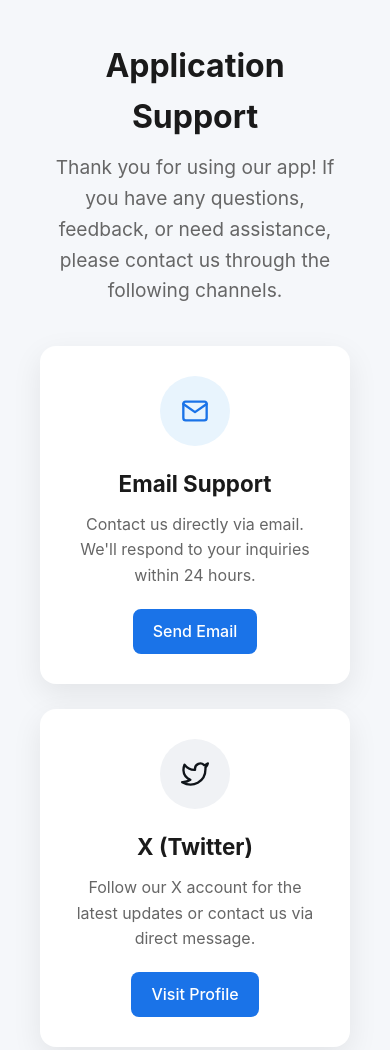
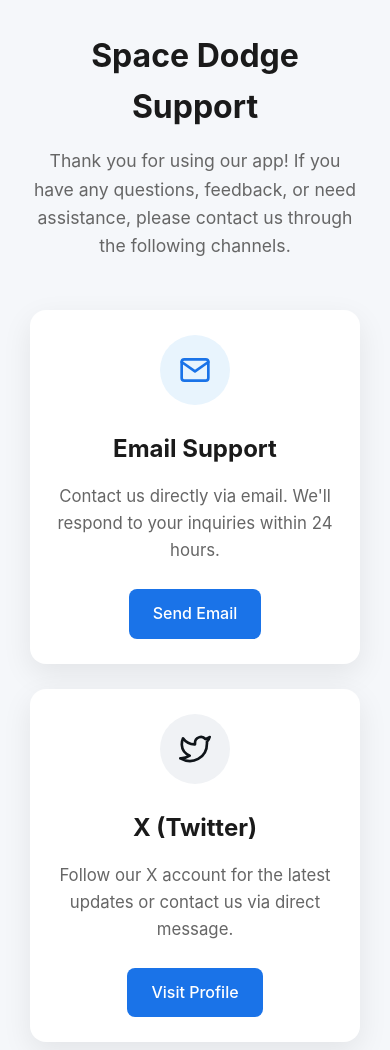
Before and after one commit to mrcloudxiao/app-resources, a plain HTML site: page app-support.html in a window 390 px wide. Shown: the top 1050 px of the page. Drawn offline with Linux system fonts and the light colour scheme.

Commit message:
Update app-support.html

```diff
--- a/app-support.html
+++ b/app-support.html
@@ -3,7 +3,7 @@
 <head>
     <meta charset="UTF-8">
     <meta name="viewport" content="width=device-width, initial-scale=1.0">
-    <title>Application Support</title>
+    <title>Space Dodge - Support</title>
     <style>
         * {
             margin: 0;
@@ -25,46 +25,47 @@
         }
 
         .container {
-            max-width: 800px;
+            max-width: 1200px;
             width: 100%;
             padding: 20px;
         }
 
         header {
             text-align: center;
-            margin-bottom: 40px;
+            margin-bottom: 50px;
         }
 
         h1 {
             font-size: 2.5rem;
-            margin-bottom: 10px;
+            margin-bottom: 15px;
             color: #1a1a1a;
         }
 
         .subtitle {
             font-size: 1.2rem;
             color: #666;
-            max-width: 600px;
+            max-width: 700px;
             margin: 0 auto;
         }
 
         .cards-grid {
             display: grid;
-            grid-template-columns: repeat(auto-fit, minmax(250px, 1fr));
-            gap: 25px;
-            margin-top: 30px;
+            grid-template-columns: repeat(3, 1fr);
+            gap: 30px;
+            margin-top: 40px;
         }
 
         .card {
             background: white;
             border-radius: 16px;
             box-shadow: 0 10px 30px rgba(0, 0, 0, 0.08);
-            padding: 30px;
+            padding: 35px 25px;
             text-align: center;
             transition: transform 0.3s ease, box-shadow 0.3s ease;
             display: flex;
             flex-direction: column;
             align-items: center;
+            height: 100%;
         }
 
         .card:hover {
@@ -73,14 +74,14 @@
         }
 
         .card-icon {
-            width: 70px;
-            height: 70px;
+            width: 80px;
+            height: 80px;
             border-radius: 50%;
             display: flex;
             align-items: center;
             justify-content: center;
-            margin-bottom: 20px;
-            font-size: 28px;
+            margin-bottom: 25px;
+            font-size: 32px;
         }
 
         .email .card-icon {
@@ -99,26 +100,28 @@
         }
 
         .card h3 {
-            font-size: 1.4rem;
-            margin-bottom: 10px;
+            font-size: 1.5rem;
+            margin-bottom: 15px;
             color: #1a1a1a;
         }
 
         .card p {
             color: #666;
-            margin-bottom: 20px;
+            margin-bottom: 25px;
             flex-grow: 1;
+            font-size: 1.05rem;
         }
 
         .card a {
             display: inline-block;
-            padding: 10px 20px;
+            padding: 12px 24px;
             background-color: #1a73e8;
             color: white;
             text-decoration: none;
             border-radius: 8px;
             font-weight: 500;
             transition: background-color 0.3s;
+            font-size: 1rem;
         }
 
         .card a:hover {
@@ -134,19 +137,64 @@
         }
 
         footer {
-            margin-top: 50px;
+            margin-top: 60px;
             text-align: center;
             color: #888;
             font-size: 0.9rem;
         }
 
+        /* Medium screens (tablets) */
+        @media (max-width: 1024px) {
+            .cards-grid {
+                gap: 20px;
+            }
+
+            .card {
+                padding: 30px 20px;
+            }
+        }
+
+        /* Small screens (large phones) */
         @media (max-width: 768px) {
             .cards-grid {
                 grid-template-columns: 1fr;
+                gap: 25px;
+                max-width: 500px;
+                margin-left: auto;
+                margin-right: auto;
+            }
+
+            h1 {
+                font-size: 2.2rem;
+            }
+
+            .card {
+                padding: 30px 25px;
+            }
+        }
+
+        /* Extra small screens (phones) */
+        @media (max-width: 480px) {
+            .container {
+                padding: 10px;
             }
 
             h1 {
                 font-size: 2rem;
+            }
+
+            .subtitle {
+                font-size: 1.1rem;
+            }
+
+            .card {
+                padding: 25px 20px;
+            }
+
+            .card-icon {
+                width: 70px;
+                height: 70px;
+                font-size: 28px;
             }
         }
     </style>
@@ -154,14 +202,14 @@
 <body>
     <div class="container">
         <header>
-            <h1>Application Support</h1>
+            <h1>Space Dodge Support</h1>
             <p class="subtitle">Thank you for using our app! If you have any questions, feedback, or need assistance, please contact us through the following channels.</p>
         </header>
 
         <div class="cards-grid">
             <div class="card email">
                 <div class="card-icon">
-                    <svg xmlns="http://www.w3.org/2000/svg" width="28" height="28" viewBox="0 0 24 24" fill="none" stroke="currentColor" stroke-width="2" stroke-linecap="round" stroke-linejoin="round">
+                    <svg xmlns="http://www.w3.org/2000/svg" width="32" height="32" viewBox="0 0 24 24" fill="none" stroke="currentColor" stroke-width="2" stroke-linecap="round" stroke-linejoin="round">
                         <path d="M4 4h16c1.1 0 2 .9 2 2v12c0 1.1-.9 2-2 2H4c-1.1 0-2-.9-2-2V6c0-1.1.9-2 2-2z"></path>
                         <polyline points="22,6 12,13 2,6"></polyline>
                     </svg>
@@ -173,7 +221,7 @@
 
             <div class="card x-social">
                 <div class="card-icon">
-                    <svg xmlns="http://www.w3.org/2000/svg" width="28" height="28" viewBox="0 0 24 24" fill="none" stroke="currentColor" stroke-width="2" stroke-linecap="round" stroke-linejoin="round">
+                    <svg xmlns="http://www.w3.org/2000/svg" width="32" height="32" viewBox="0 0 24 24" fill="none" stroke="currentColor" stroke-width="2" stroke-linecap="round" stroke-linejoin="round">
                         <path d="M23 3a10.9 10.9 0 0 1-3.14 1.53 4.48 4.48 0 0 0-7.86 3v1A10.66 10.66 0 0 1 3 4s-4 9 5 13a11.64 11.64 0 0 1-7 2c9 5 20 0 20-11.5a4.5 4.5 0 0 0-.08-.83A7.72 7.72 0 0 0 23 3z"></path>
                     </svg>
                 </div>
@@ -184,7 +232,7 @@
 
             <div class="card policy">
                 <div class="card-icon">
-                    <svg xmlns="http://www.w3.org/2000/svg" width="28" height="28" viewBox="0 0 24 24" fill="none" stroke="currentColor" stroke-width="2" stroke-linecap="round" stroke-linejoin="round">
+                    <svg xmlns="http://www.w3.org/2000/svg" width="32" height="32" viewBox="0 0 24 24" fill="none" stroke="currentColor" stroke-width="2" stroke-linecap="round" stroke-linejoin="round">
                         <path d="M12 22s8-4 8-10V5l-8-3-8 3v7c0 6 8 10 8 10z"></path>
                     </svg>
                 </div>
```
